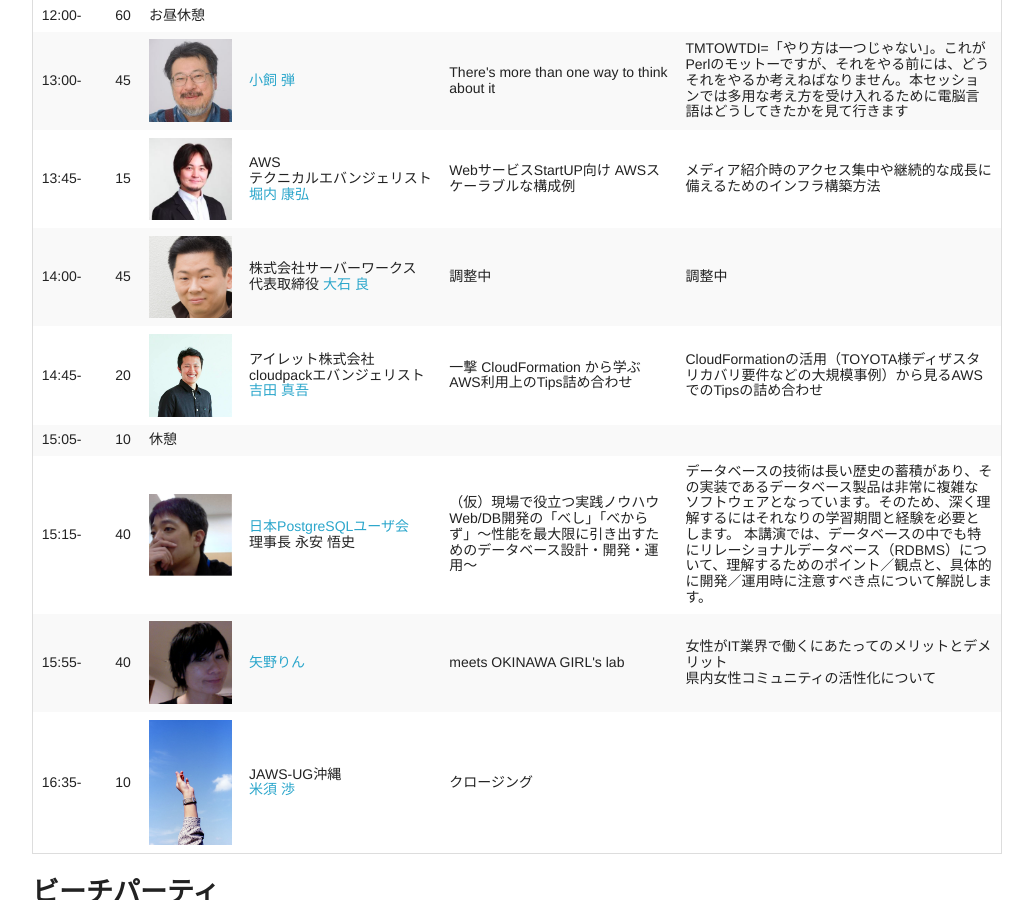
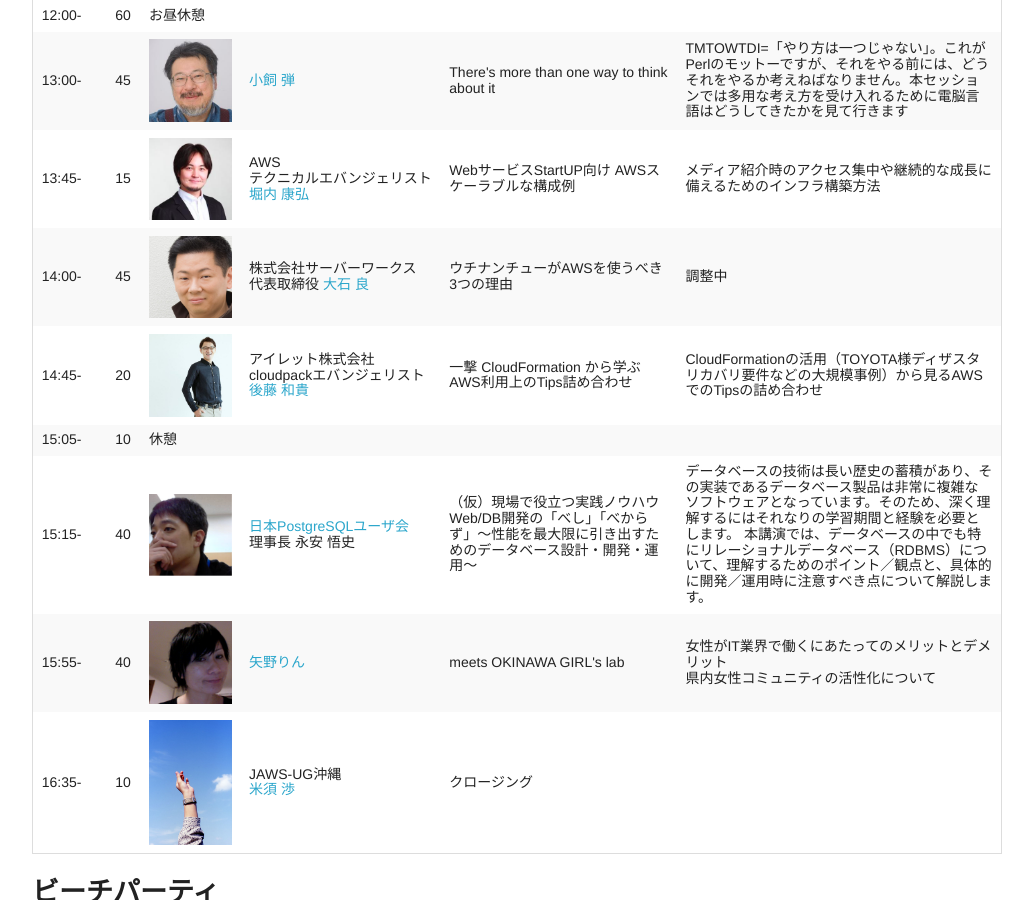
Before and after one commit to hackers-champloo/hackers-champloo.github.io, a Jekyll site: the page built from program.md, in a window 1280 px wide and 900 px high, scrolled down 1160 px. Shown: the whole window, without its empty margins (123-1156 px from the left). Built offline with Jekyll 4.4.1, drawn with Linux system fonts in a browser that asks for light colours; Markdown is read by kramdown in place of the engine named in the settings.

Commit message:
サーバーワークス大石さんのプログラム概要追加 アイレット登壇者を後藤さんに変更

```diff
--- a/program.md
+++ b/program.md
@@ -99,14 +99,14 @@ title: プログラム
       <td>45</td>
       <td><img width="100" src="img/ooishi.jpg"></td>
       <td>株式会社サーバーワークス<br>代表取締役 <a href="https://twitter.com/ooishi">大石 良</a></td>
-      <td>調整中</td>
+      <td>ウチナンチューがAWSを使うべき3つの理由</td>
       <td>調整中</td>
     </tr>
     <tr>
       <td>14:45-</td>
       <td>20</td>
-      <td><img width="100" src="img/yoshida.png"></td>
-      <td nowrap>アイレット株式会社<br>cloudpackエバンジェリスト<br><a href="https://twitter.com/yoshidashingo">吉田 真吾</a></td>
+      <td><img width="100" src="img/kaz_goto.jpg"></td>
+      <td nowrap>アイレット株式会社<br>cloudpackエバンジェリスト<br><a href="https://twitter.com/kaz_goto">後藤 和貴</a></td>
       <td>一撃 CloudFormation から学ぶAWS利用上のTips詰め合わせ</td>
       <td>CloudFormationの活用（TOYOTA様ディザスタリカバリ要件などの大規模事例）から見るAWSでのTipsの詰め合わせ</td>
     </tr>
```
Also changed, not shown: img/kaz_goto.jpg (added).
